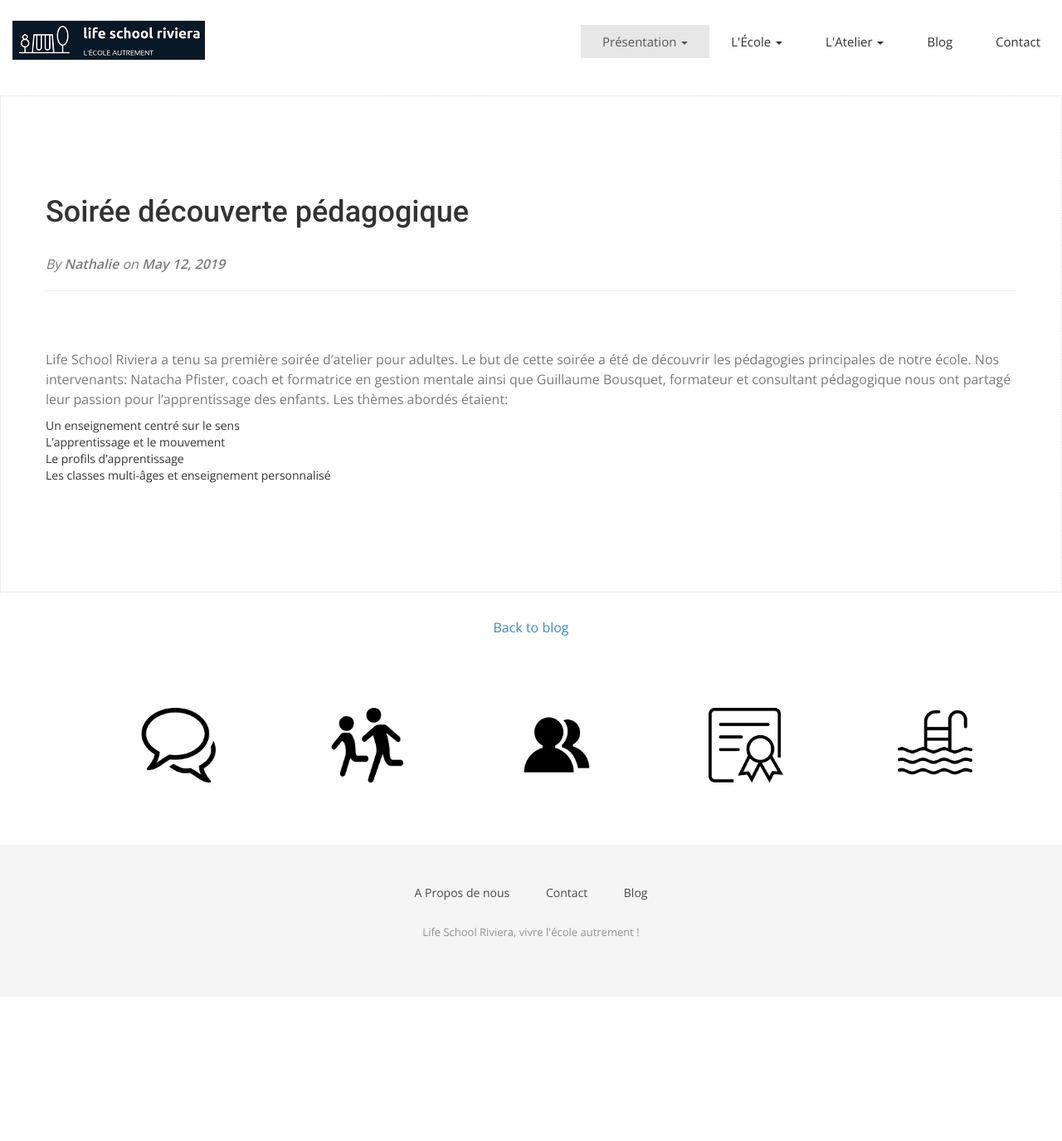
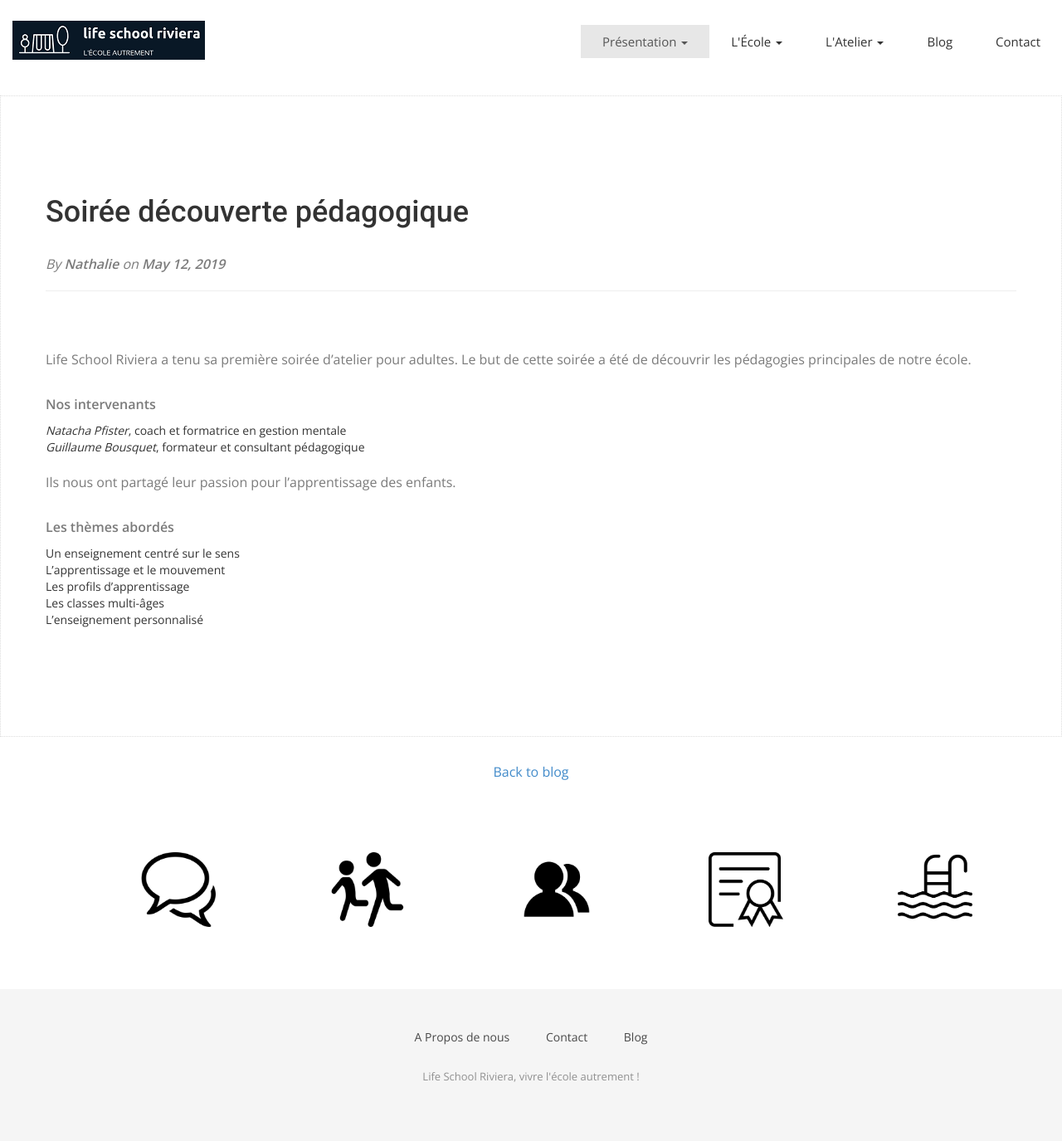
Before and after one commit to midjoule/lifeschool, a Jekyll site: the page built from _posts/2019-05-12-soirée-découverte-pédagogique.md, in a window 1280 px wide. Shown: the whole page at 83% size. Built offline with Jekyll 4.4.1, drawn with Linux system fonts in a browser that asks for light colours; nearby versions of some CDN libraries; some web fonts are replaced; our own code applies the rules of GitHub Pages for plain Markdown files; before the commit the page ends 1201 px from its top, so only the background shows below that.

Commit message:
Update Articles “2019-05-12-soirée-découverte-pédagogique”

```diff
--- a/_posts/2019-05-12-soirée-découverte-pédagogique.md
+++ b/_posts/2019-05-12-soirée-découverte-pédagogique.md
@@ -4,11 +4,21 @@ description: >-
   Life School Riviera a tenu sa première soirée d'atelier pour adultes le 12
   avril 2019 de 18h à 22h.
 author: Nathalie
-image: /img/cotation.png
+image: /img/clapperboard.png
 ---
-Life School Riviera a tenu sa première soirée d'atelier pour adultes. Le but de cette soirée a été de découvrir les pédagogies principales de notre école. Nos intervenants: Natacha Pfister, coach et formatrice en gestion mentale ainsi que Guillaume Bousquet, formateur et consultant pédagogique nous ont partagé leur passion pour l'apprentissage des enfants. Les thèmes abordés étaient:
+Life School Riviera a tenu sa première soirée d'atelier pour adultes. Le but de cette soirée a été de découvrir les pédagogies principales de notre école.
+
+**Nos intervenants**
+
+* _Natacha Pfister_, coach et formatrice en gestion mentale
+* _Guillaume Bousquet_, formateur et consultant pédagogique
+
+Ils nous ont partagé leur passion pour l'apprentissage des enfants.
+
+**Les thèmes abordés**
 
 * Un enseignement centré sur le sens
 * L'apprentissage et le mouvement
-* Le profils d'apprentissage
-* Les classes multi-âges et enseignement personnalisé
+* Les profils d'apprentissage
+* Les classes multi-âges
+* L'enseignement personnalisé
```
